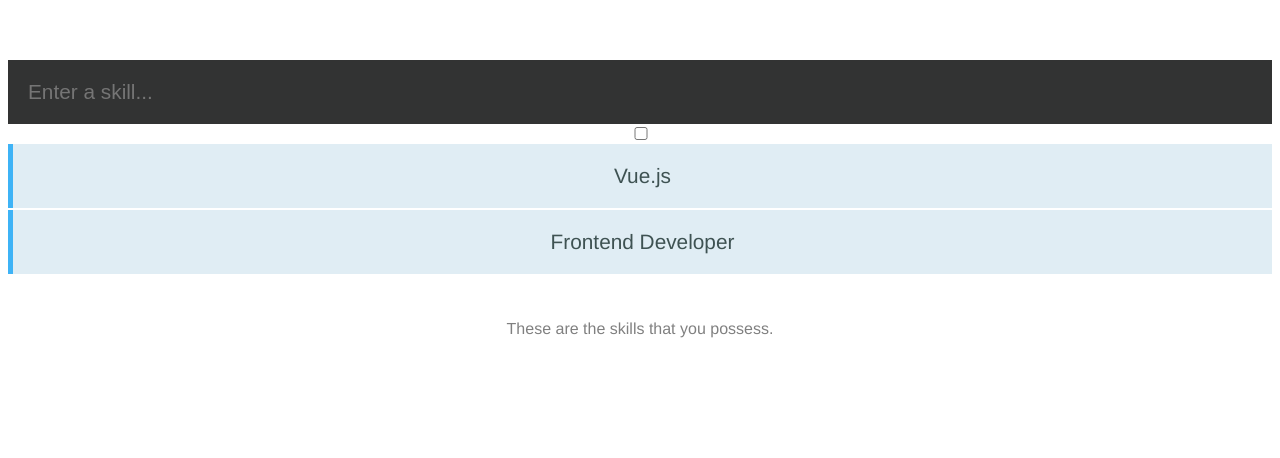
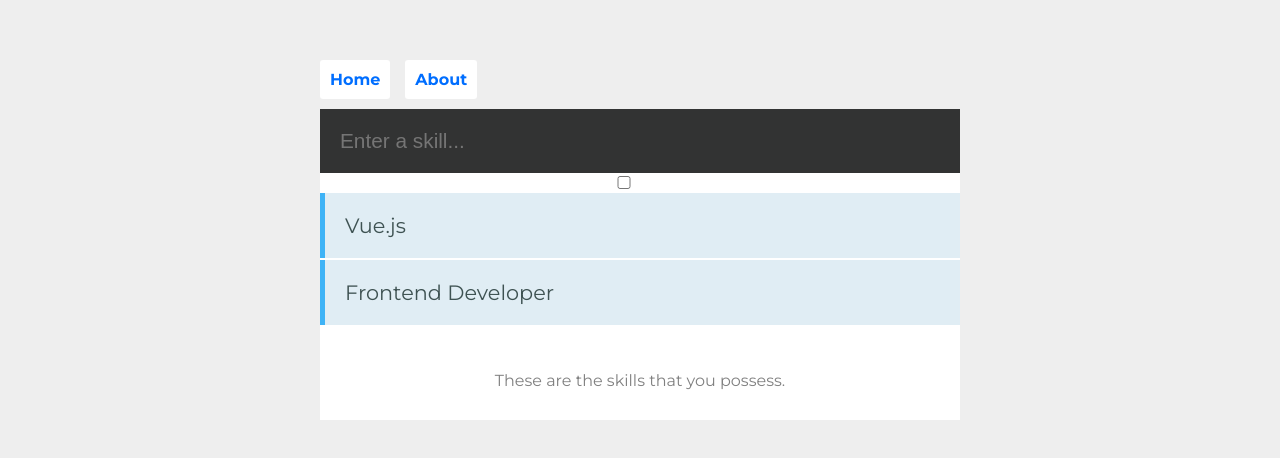
Before and after one commit to MrTato/LearnVueIn65Minutes, a Vue app: page / in a window 1280 px wide. Shown: the top 458 px of the page. Built offline with nearby package versions, Linux system fonts and the light colour scheme; a small style sheet from the web is missing.

Commit message:
basic routing

```diff
--- a/package.json
+++ b/package.json
@@ -10,7 +10,8 @@
   "dependencies": {
     "core-js": "^3.6.5",
     "vee-validate": "2.0.3",
-    "vue": "^2.6.11"
+    "vue": "^2.6.11",
+    "vue-router": "3.0.1"
   },
   "devDependencies": {
     "@vue/cli-plugin-babel": "~4.5.0",
--- a/src/App.vue
+++ b/src/App.vue
@@ -1,27 +1,56 @@
 <template>
   <div id="app">
-    <Skills />
+    <nav>
+      <router-link to="/">Home</router-link>
+      <router-link to="/about">About</router-link>
+    </nav>
+
+    <router-view />
   </div>
 </template>
 
 <script>
-import Skills from './components/Skills.vue'
+// import Skills from "./components/Skills.vue";
 
 export default {
-  name: 'App',
+  name: "App",
   components: {
-    Skills
-  }
-}
+    // Skills,
+  },
+};
 </script>
 
 <style>
+body {
+  background-color: #eeeeee;
+  font-family: "Montserrat", "sans-serif";
+  display: grid;
+  grid-template-rows: auto;
+  justify-items: center;
+padding-top: 50px;
+}
+
+body,
+html {
+  margin: 0;
+  height: 100%;
+}
+
 #app {
-  font-family: Avenir, Helvetica, Arial, sans-serif;
-  -webkit-font-smoothing: antialiased;
-  -moz-osx-font-smoothing: grayscale;
-  text-align: center;
-  color: #2c3e50;
-  margin-top: 60px;
+  width: 50%;
+}
+
+nav {
+  padding: 20px 20px 20px 0;
+}
+
+nav a {
+  padding: 10px;
+  text-decoration: none;
+  background: #fff;
+  border-radius: 3px;
+  color: rgb(0, 110, 255);
+  font-weight: bold;
+  margin-right: 15px;
 }
 </style>
--- /dev/null
+++ b/src/components/About.vue
@@ -0,0 +1,6 @@
+<template>
+    <div class="about">
+        <h1>This is an about page</h1>
+        <p>Lorem ipsum dolor sit amet, consectetur adipisicing elit. Tenetur blanditiis provident optio. Sit, officia magnam autem commodi odit eaque quae quis tempore eum adipisci vel corrupti ea atque animi aliquid.</p>
+    </div>
+</template>
--- a/src/components/Skills.vue
+++ b/src/components/Skills.vue
@@ -10,7 +10,11 @@
           name="skill"
         />
 
-        <transition name="alert-in" enter-active-class="animated flipInX" leave-active-class="animated flipOutX">
+        <transition
+          name="alert-in"
+          enter-active-class="animated flipInX"
+          leave-active-class="animated flipOutX"
+        >
           <p class="alert" v-if="errors.has('skill')">
             {{ errors.first("skill") }}
           </p>
@@ -21,9 +25,11 @@
       {{ skill }}
 
       <ul>
-        <li v-for="(data, index) in skills" :key="index">
-          {{ data.skill }}
-        </li>
+        <transition-group name="list" enter-active-class="animated bounceInUp" leave-active-class="animated bounceOutDown">
+          <li v-for="(data, index) in skills" :key="index">
+            {{ data.skill }}
+          </li>
+        </transition-group>
       </ul>
 
       <p>These are the skills that you possess.</p>
@@ -61,23 +67,13 @@
 @import "https://cdn.jsdelivr.net/npm/animate.css@3.5.1";
 @import url("https://fonts.googleapis.com/css?family=Montserrat:400,700");
 
-body {
-  background-color: #eeeeee;
-  font-family: "Montserrat", "sans-serif";
-  display: grid;
-  grid-template-rows: auto;
-  justify-items: center;
-  align-items: center;
-}
-
-body,
-html {
-  margin: 0;
-  height: 100%;
-}
-
 #app {
-  width: 50%;
+  font-family: Avenir, Helvetica, Arial, sans-serif;
+  -webkit-font-smoothing: antialiased;
+  -moz-osx-font-smoothing: grayscale;
+  text-align: center;
+  color: #2c3e50;
+  margin-top: 60px;
 }
 
 .holder {
@@ -127,10 +123,10 @@
 }
 
 .alert-in-enter-active {
-  animation: bounce-in .5s;
+  animation: bounce-in 0.5s;
 }
 .alert-in-enter-active {
-  animation: bounce-in .5s reverse;
+  animation: bounce-in 0.5s reverse;
 }
 
 @keyframes bounce-in {
--- a/src/main.js
+++ b/src/main.js
@@ -1,10 +1,12 @@
 import Vue from 'vue';
 import App from './App.vue';
 import VeeValidate from 'vee-validate/dist/vee-validate';
+import router from './router';
 
 Vue.use(VeeValidate);
 Vue.config.productionTip = false
 
 new Vue({
+  router,
   render: h => h(App),
 }).$mount('#app')
--- /dev/null
+++ b/src/router.js
@@ -0,0 +1,21 @@
+import Vue from 'vue';
+import Router from 'vue-router';
+import Skills from './components/Skills.vue';
+import About from './components/About.vue';
+
+Vue.use(Router);
+
+export default new Router({
+    routes: [
+        {
+            path: '/',
+            name: 'skills',
+            component: Skills
+        },
+        {
+            path: '/about',
+            name: 'about',
+            component: About
+        }
+    ]
+});
```
Also changed, not shown: 1 other file (tests, documents, lock files or other folders).
